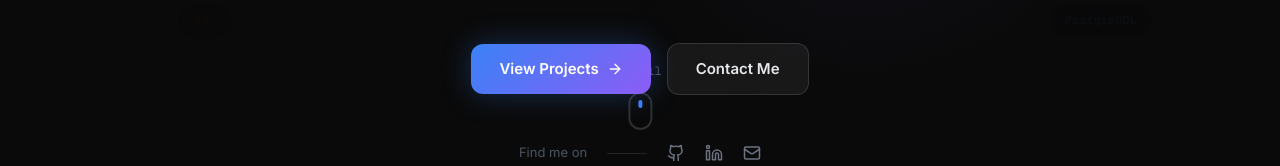
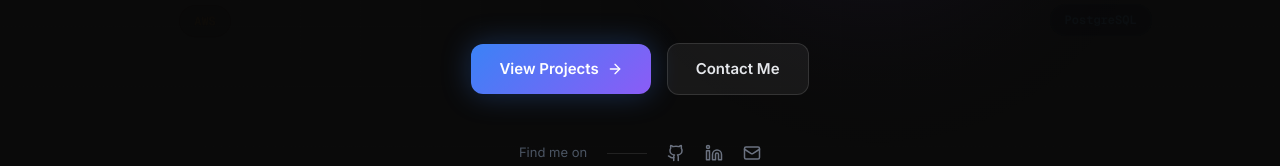
Before and after one commit to GambMoli/MyLandingPage, a React (Vite) app: page / in a window 1280 px wide. Shown: the part 634-800 px from the top of the page. Built offline with nearby package versions, Linux system fonts and the light colour scheme.

Commit message:
Add IDs to hero section and social links for improved accessibility and styling

```diff
--- a/src/app/components/Hero.tsx
+++ b/src/app/components/Hero.tsx
@@ -1,4 +1,3 @@
-import { useEffect, useRef, useState } from "react";
 import { motion } from "motion/react";
 import { ArrowRight, Github, Linkedin, Mail, Sparkles } from "lucide-react";
 import { useLanguage } from "../i18n";
@@ -111,7 +110,7 @@ export function Hero() {
   ];
 
   return (
-    <section style={{ position: "relative", minHeight: "100vh", display: "flex", alignItems: "center", justifyContent: "center", overflow: "hidden", background: "#0A0A0A" }}>
+    <section id="hero-section" style={{ position: "relative", minHeight: "100vh", display: "flex", alignItems: "center", justifyContent: "center", overflow: "hidden", background: "#0A0A0A" }}>
       <div style={{ position: "absolute", inset: 0, overflow: "hidden", pointerEvents: "none" }}>
         <motion.div animate={{ x: [0, 30, 0], y: [0, -20, 0] }} transition={{ duration: 8, repeat: Infinity, ease: "easeInOut" }} style={{ position: "absolute", width: 600, height: 600, top: "-10%", left: "20%", background: "radial-gradient(circle, rgba(59,130,246,0.15) 0%, transparent 70%)", borderRadius: "50%", filter: "blur(40px)" }} />
         <motion.div animate={{ x: [0, -25, 0], y: [0, 25, 0] }} transition={{ duration: 10, repeat: Infinity, ease: "easeInOut", delay: 2 }} style={{ position: "absolute", width: 500, height: 500, bottom: "10%", right: "10%", background: "radial-gradient(circle, rgba(139,92,246,0.15) 0%, transparent 70%)", borderRadius: "50%", filter: "blur(40px)" }} />
@@ -160,7 +159,7 @@ export function Hero() {
           </a>
         </motion.div>
 
-        <motion.div initial={{ opacity: 0 }} animate={{ opacity: 1 }} transition={{ duration: 0.8, delay: 0.6 }} style={{ display: "flex", alignItems: "center", justifyContent: "center", gap: 20 }}>
+        <motion.div id="hero-socials" initial={{ opacity: 0 }} animate={{ opacity: 1 }} transition={{ duration: 0.8, delay: 0.6 }} style={{ display: "flex", alignItems: "center", justifyContent: "center", gap: 20, flexWrap: "wrap" }}>
           <span style={{ color: "#4B5563", fontSize: 13 }}>{copy.findMe}</span>
           <div style={{ height: 1, width: 40, background: "rgba(255,255,255,0.1)" }} />
           {[
@@ -175,18 +174,17 @@ export function Hero() {
         </motion.div>
       </div>
 
-      <motion.div initial={{ opacity: 0 }} animate={{ opacity: 1 }} transition={{ delay: 1.5 }} style={{ position: "absolute", bottom: 40, left: "50%", transform: "translateX(-50%)", display: "flex", flexDirection: "column", alignItems: "center", gap: 8 }}>
-        <span style={{ color: "#4B5563", fontSize: 12, fontFamily: "var(--font-mono)" }}>{copy.scroll}</span>
-        <motion.div animate={{ y: [0, 6, 0] }} transition={{ duration: 1.5, repeat: Infinity }} style={{ width: 24, height: 38, border: "2px solid rgba(255,255,255,0.15)", borderRadius: 12, display: "flex", justifyContent: "center", paddingTop: 6 }}>
-          <div style={{ width: 4, height: 8, background: "#3B82F6", borderRadius: 2 }} />
-        </motion.div>
-      </motion.div>
-
       <style>{`
         @media (max-width: 768px) {
+          #hero-section {
+            min-height: auto !important;
+            padding-bottom: 56px;
+          }
+
           #hero-actions {
             flex-direction: column;
             width: 100%;
+            margin-bottom: 2rem !important;
           }
 
           #hero-actions a {
@@ -197,6 +195,11 @@ export function Hero() {
           #hero-shell {
             padding-top: 144px !important;
           }
+
+          #hero-socials {
+            gap: 14px !important;
+            padding-bottom: 8px;
+          }
         }
 
         @media (min-width: 1024px) {
```
